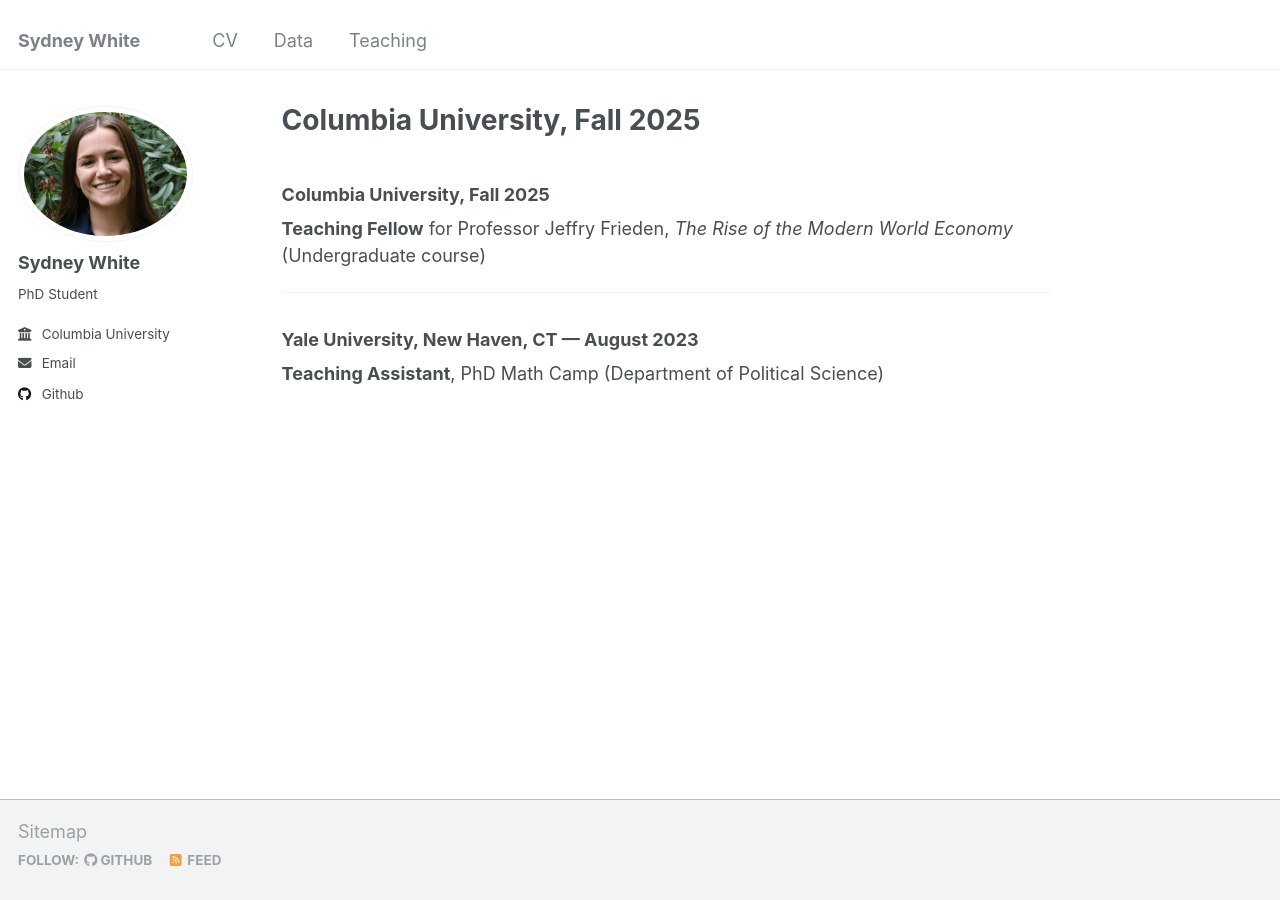
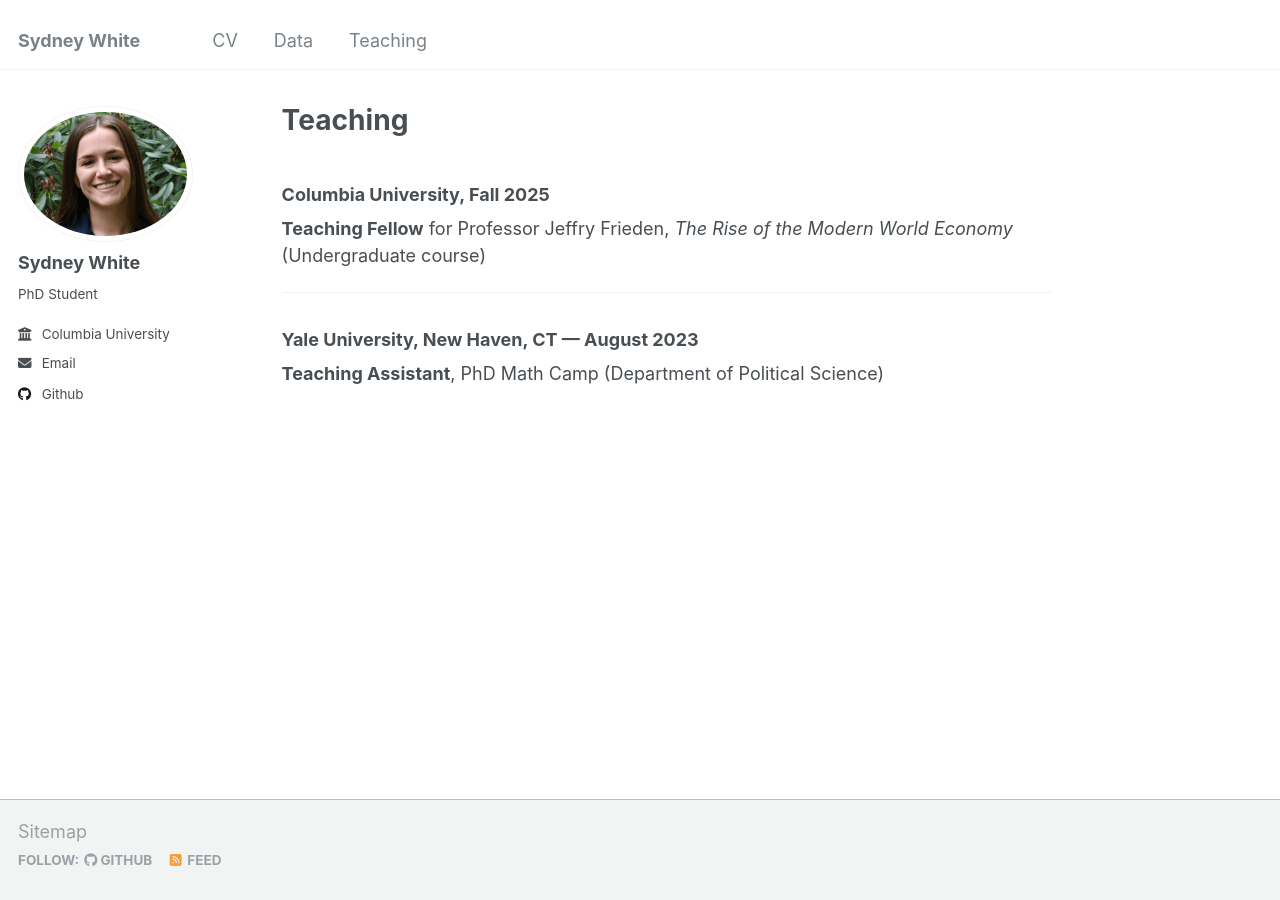
Before and after one commit to Sydney-White/web, a Jekyll site: the page built from _pages/teaching.md, in a window 1280 px wide. Built offline with Jekyll 4.4.1, drawn with Linux system fonts in a browser that asks for light colours; our own code applies the rules of GitHub Pages for plain Markdown files.

Commit message:
Update teaching.md

```diff
--- a/_pages/teaching.md
+++ b/_pages/teaching.md
@@ -1,3 +1,9 @@
+---
+permalink: /teaching/
+title: Teaching
+author_profile: true
+---
+
 ### Columbia University, Fall 2025
 **Teaching Fellow** for Professor Jeffry Frieden, *The Rise of the Modern World Economy* (Undergraduate course)
 
```
